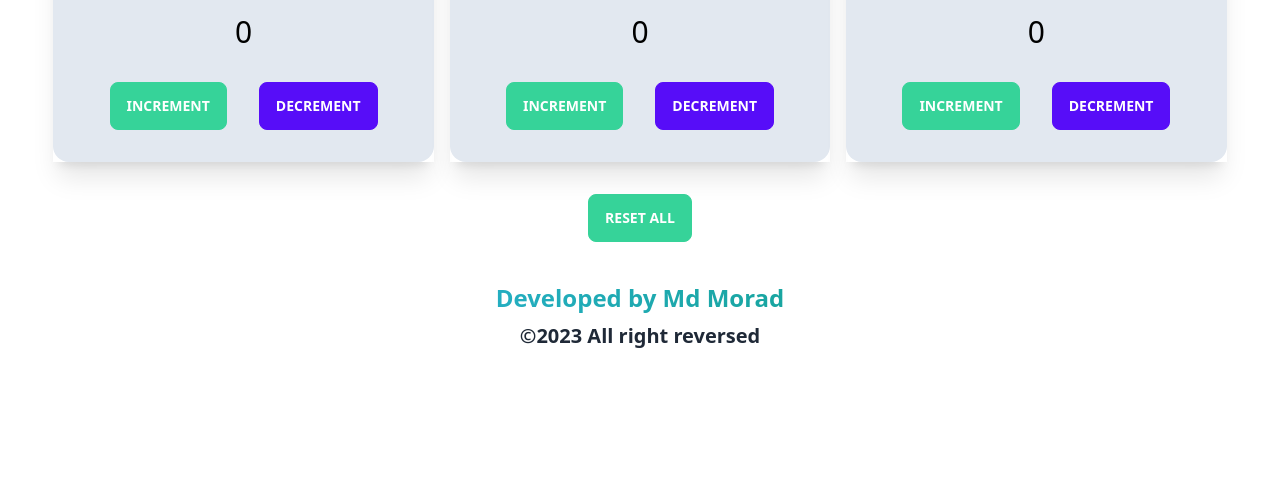
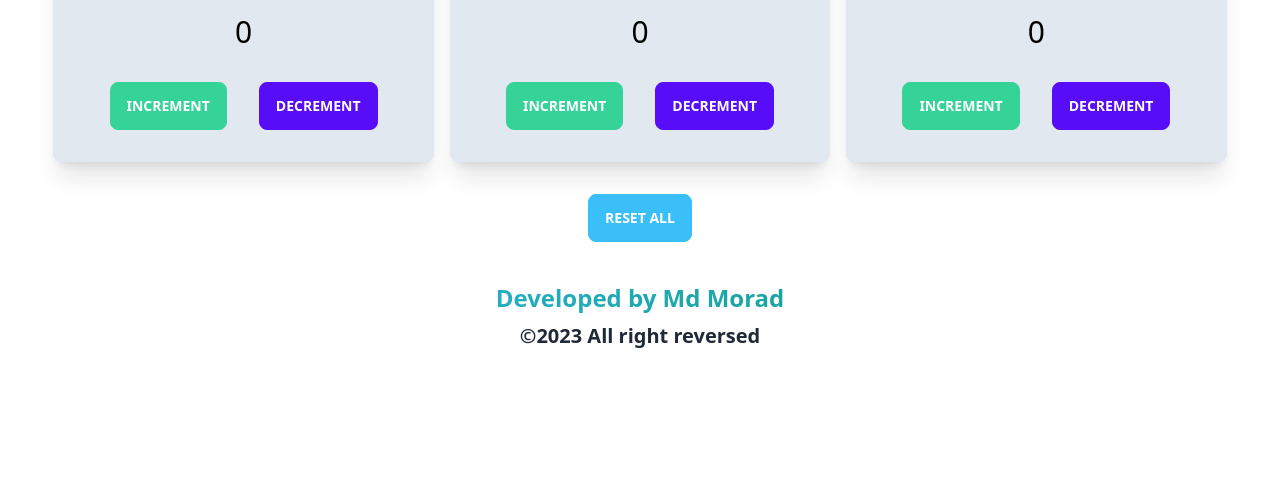
Before and after one commit to nextdeveloperdhk/Digital-tazbih, a plain HTML site: page index.html in a window 1280 px wide. Shown: the part 306-800 px from the top of the page. Drawn offline with nearby package versions, Linux system fonts and the light colour scheme.

Commit message:
correction

```diff
--- a/index.html
+++ b/index.html
@@ -14,8 +14,8 @@
 
     <div class="card-section grid grid-cols-1 gap-y-7 md:grid-cols-2 md:gap-4 lg:grid-cols-3 mx-auto w-11/12">
         <!-- for Subhannal -->
-        <div class="card bg-slate-200  text-neutral-content">
-            <div class="card-body items-center text-center shadow-xl">
+        <div class="card bg-slate-200 rounded-lg text-neutral-content">
+            <div class="card-body items-center rounded-lg text-center shadow-xl">
               <h2 class="card-title text-black text-3xl font-semibold">Subhan allah</h2>
               <h2 id="subhanallahCount" class="m-6 f text-3xl text-black">0</h2>
               <div class="card-actions justify-end gap-8">
@@ -25,8 +25,8 @@
             </div>
           </div>
         <!-- for Alhamdulillah -->
-        <div class="card bg-slate-200 text-neutral-content">
-            <div class="card-body items-center text-center shadow-xl">
+        <div class="card bg-slate-200 rounded-lg text-neutral-content">
+            <div class="card-body rounded-lg items-center text-center shadow-xl">
               <h2 class="card-title text-black text-3xl font-semibold">Alhamdulillah</h2>
               <h2 id="alhamdulillahCount" class="m-6 f text-3xl text-black">0</h2>
               <div class="card-actions justify-end gap-8">
@@ -36,8 +36,8 @@
             </div>
           </div>
         <!-- for Allah -->
-        <div class="card bg-slate-200 text-neutral-content">
-            <div class="card-body items-center text-center shadow-xl">
+        <div class="card bg-slate-200 rounded-lg text-neutral-content">
+            <div class="card-body items-center rounded-lg text-center shadow-xl">
               <h2 class="card-title text-black text-3xl font-semibold">Allah</h2>
               <h2 id="allahCount" class="m-6 f text-3xl text-black">0</h2>
               <div class="card-actions justify-end gap-8">
@@ -49,7 +49,7 @@
     </div>
     <!-- Reset button -->
     <div class="w-full mt-8 ">
-        <button id="resetBtn" class="btn btn-success text-white block mx-auto">Reset all</button>
+        <button id="resetBtn" class="btn btn-info text-white block mx-auto">Reset all</button>
     </div>
 
     <div class="text-center text-2xl font-bold mt-10">
```
